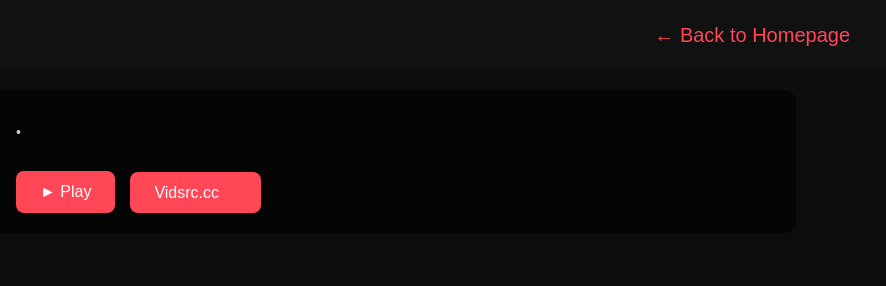
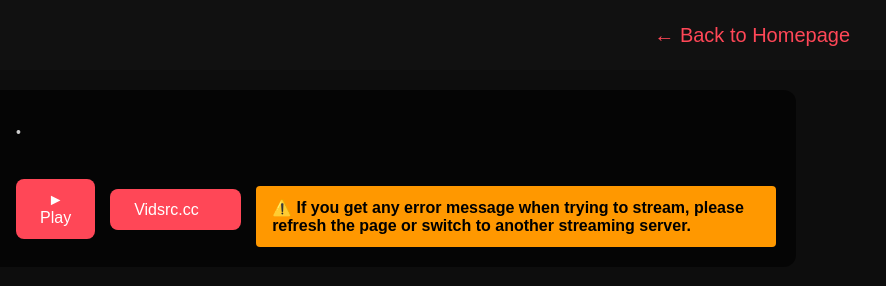
Before and after one commit to Kuuzzii/KunimeTV, a plain HTML site: page watch.html in a window 1280 px wide. Shown: the full height of the page, 394-1280 px from the left. Drawn offline with Linux system fonts and the light colour scheme.

Commit message:
Update watch.html

```diff
--- a/watch.html
+++ b/watch.html
@@ -6,6 +6,21 @@
   <title>Watch - KuNime</title>
   <link rel="stylesheet" href="watch.css" />
   <script defer src="watch.js"></script>
+  <style>
+    /* Warning box styling similar to BimoMobi */
+    .warning-box {
+      margin-top: 15px;
+      padding: 12px 16px;
+      background-color: #ff9800; /* Orange background */
+      color: #000;
+      font-weight: 600;
+      font-size: 1rem;
+      border-radius: 4px;
+      user-select: none;
+      max-width: 600px;
+      box-sizing: border-box;
+    }
+  </style>
 </head>
 <body>
   <header class="navbar">
@@ -14,18 +29,15 @@
       <span>KuNime</span>
     </div>
     <button id="back-btn" type="button" class="back-button">&#8592; Back to Homepage</button>
-
     <script>
       document.addEventListener('DOMContentLoaded', () => {
         const backBtn = document.getElementById('back-btn');
         backBtn.addEventListener('click', () => {
-      // Replace '/' with your actual homepage path, e.g., 'index.html' or 'main.html'
           window.location.href = 'https://kunimetv.pages.dev/main';
         });
       });
     </script>
   </header>
-
   <main class="movie-container">
     <div id="movie-backdrop" class="movie-backdrop">
       <div class="movie-details">
@@ -47,11 +59,14 @@
               <option value="vidsrc.me">Vidsrc.me</option>
               <option value="videasy.net">Videasy.net</option>
             </select>
+            <!-- Warning Box -->
+            <div class="warning-box" role="alert" aria-live="polite">
+              ⚠️ If you get any error message when trying to stream, please refresh the page or switch to another streaming server.
             </div>
           </div>
         </div>
       </div>
-
+    </div>
     <div class="video-container">
       <iframe id="movie-video" frameborder="0" allowfullscreen loading="lazy" title="Streaming Video Player"></iframe>
     </div>
```
Lines whose indentation alone changed are shown as unchanged.
